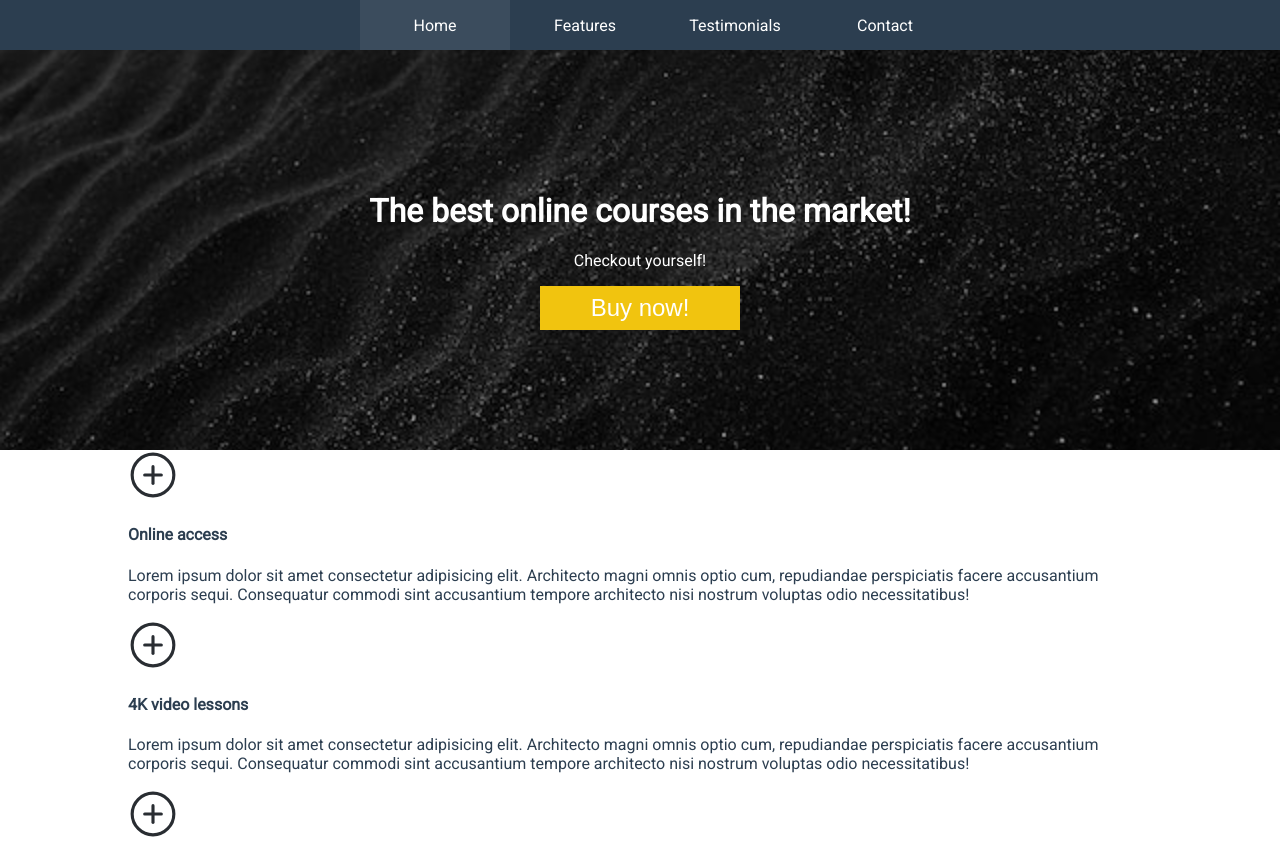
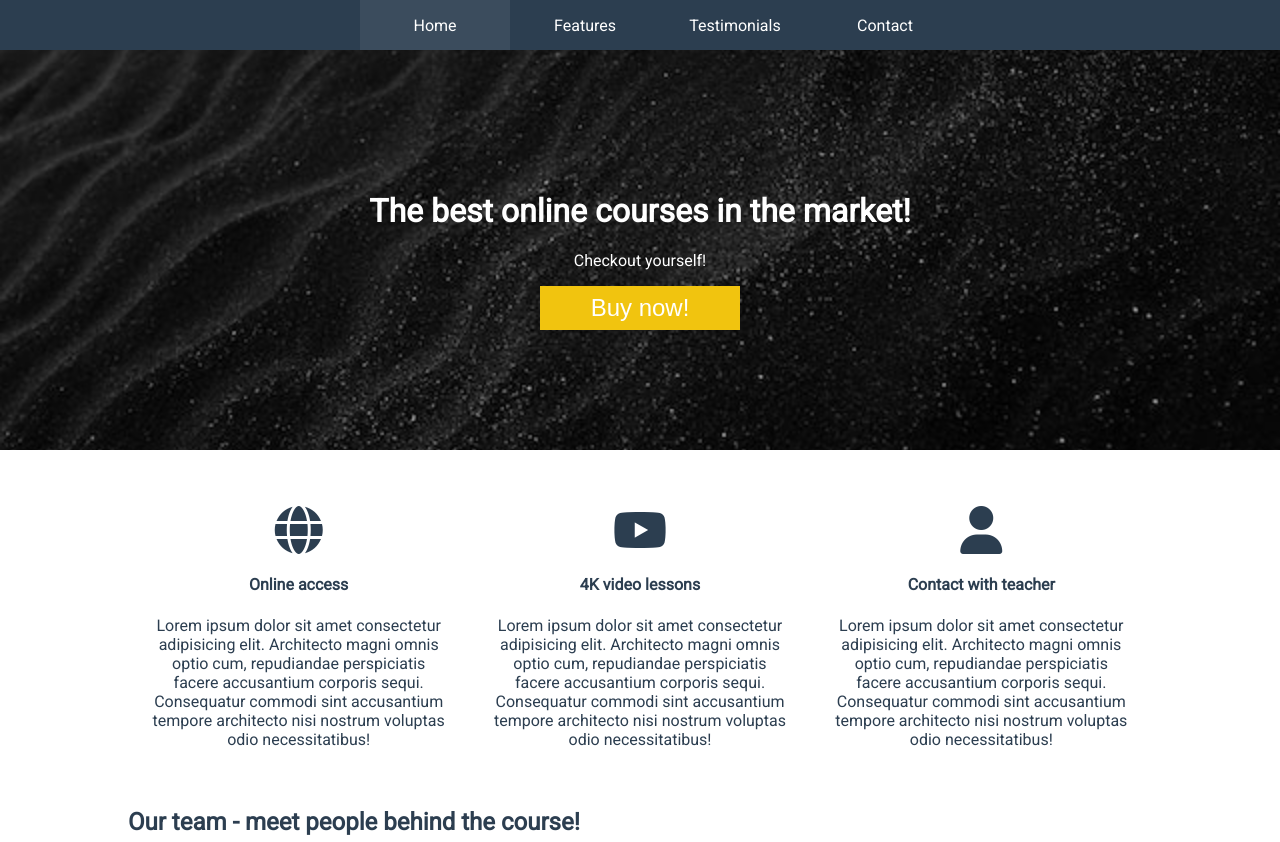
Before and after one commit to lukas1388/online-courses, a plain HTML site: page index.html in a window 1280 px wide. Shown: the top 842 px of the page. Drawn offline with Linux system fonts and the light colour scheme.

Commit message:
Add html code and css styles to div features

```diff
--- a/css/style.css
+++ b/css/style.css
@@ -93,3 +93,22 @@ html, body {
 }
 
 /* END OF HERO */
+
+/* FEATURES */
+
+.features {
+    display: flex;
+    margin-top: 2rem;
+}
+
+.feature {
+    flex-basis: 33.33333%;
+    padding: 1.5rem;
+    text-align: center;
+}
+
+.feature__icon {
+    font-size: 3rem;
+}
+
+/* END OF FEATURES */
--- a/index.html
+++ b/index.html
@@ -8,6 +8,7 @@
     <link rel="preconnect" href="https://fonts.gstatic.com" crossorigin>
     <link href="https://fonts.googleapis.com/css2?family=Roboto&display=swap" rel="stylesheet">
     <link rel="stylesheet" href="./css/style.css">
+    <script src="https://kit.fontawesome.com/139d52fbf6.js" crossorigin="anonymous"></script>
     <title>Online courses</title>
 </head>
 <body>
@@ -41,22 +42,22 @@
         </div>
     </div>
 
-    <div class="container" id="features">
+    <div class="features container" id="features">
 
-        <div>
-            <img src="./img/plus.svg" alt="icon-plus" width="50">
+        <div class="feature">
+            <i class="feature__icon fa-solid fa-globe"></i>
             <h4>Online access</h4>
             <p>Lorem ipsum dolor sit amet consectetur adipisicing elit. Architecto magni omnis optio cum, repudiandae perspiciatis facere accusantium corporis sequi. Consequatur commodi sint accusantium tempore architecto nisi nostrum voluptas odio necessitatibus!</p>
         </div>
 
-        <div>
-            <img src="./img/plus.svg" alt="icon-plus" width="50">
+        <div class="feature">
+            <i class="feature__icon fa-brands fa-youtube"></i>
             <h4>4K video lessons</h4>
             <p>Lorem ipsum dolor sit amet consectetur adipisicing elit. Architecto magni omnis optio cum, repudiandae perspiciatis facere accusantium corporis sequi. Consequatur commodi sint accusantium tempore architecto nisi nostrum voluptas odio necessitatibus!</p>
         </div>
 
-        <div>
-            <img src="./img/plus.svg" alt="icon-plus" width="50">
+        <div class="feature">
+            <i class="feature__icon fa-solid fa-user"></i>
             <h4>Contact with teacher</h4>
             <p>Lorem ipsum dolor sit amet consectetur adipisicing elit. Architecto magni omnis optio cum, repudiandae perspiciatis facere accusantium corporis sequi. Consequatur commodi sint accusantium tempore architecto nisi nostrum voluptas odio necessitatibus!</p>
         </div>
```
